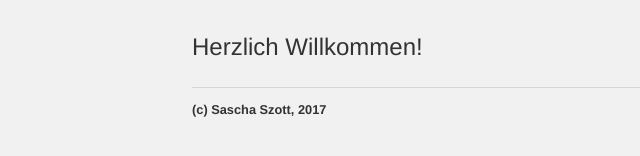
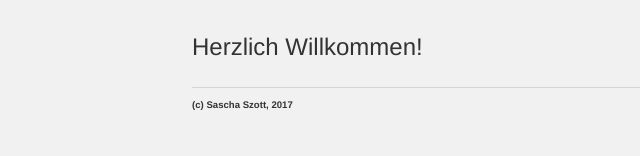
Before and after one commit to saschaszott/saschaszott.github.io, a Jekyll site: the page built from README.md, in a window 1280 px wide. Shown: the part 172-328 px from the top of the page, without its empty margins (0-640 px from the left). Built offline with Jekyll 4.4.1, drawn with Linux system fonts in a browser that asks for light colours; our own code applies the rules of GitHub Pages for plain Markdown files.

Commit message:
Update main.css

```diff
--- a/css/main.css
+++ b/css/main.css
@@ -12,14 +12,14 @@
 
 h1, h2, h3, h4 { font-family: 'Helvetica', 'Arial', 'Sans-Serif'; }
 h1 { font-size: 3em;  }
-h2 { font-size: 2.7em; }
-h3 { font-size: 2.3em; }
-h4 { font-size: 1.9em; }
+h2 { font-size: 2.3em; }
+h3 { font-size: 1.9em; }
+h4 { font-size: 1.5em; }
 
 nav ul, footer ul { font-size: 1em; font-family: 'Helvetica', 'Arial', 'Sans-Serif'; padding: 0px; list-style: none; font-weight: bold; }
 nav ul li, footer ul li { display: inline; margin-right: 20px; }
 
-footer { border-top: 1px solid #d5d5d5; font-size: .8em; }
+footer { border-top: 1px solid #d5d5d5; font-size: .6em; }
 
 /* Blog */
 ul.posts { margin: 20px auto 40px; font-size: 1.5em; }
```
